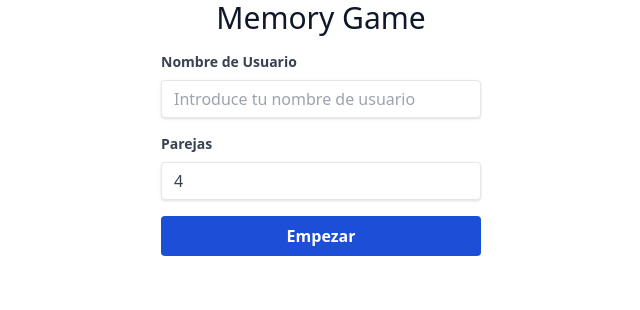
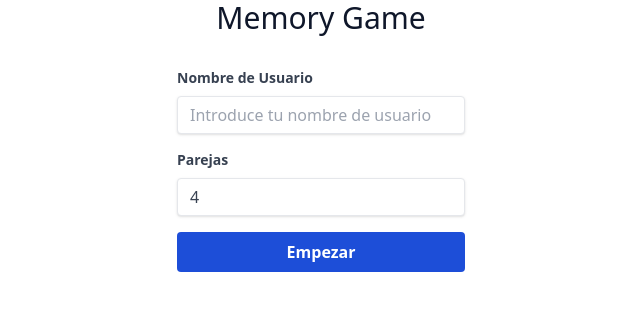
Before and after one commit to ocralo/memory-vue, a Vue app: page / in a window 1280 px wide. Shown: the top 310 px of the page, without its empty margins (319-959 px from the left). Built offline with nearby package versions, Linux system fonts and the light colour scheme.

Commit message:
feat: update styles

```diff
--- a/src/containers/TableCardsFlip/index.vue
+++ b/src/containers/TableCardsFlip/index.vue
@@ -35,11 +35,11 @@
 		<SpinnerComponent />
 	</section>
 	<template v-else>
-		<aside class="flex justify-center gap-4 mb-6">
+		<aside class="flex flex-wrap justify-center gap-4 mb-6 p-4">
 			<h3 class="text-xl text-rose-600 font-medium uppercase">
 				<span>{{ t('tableCardFlip.error_points') }}:</span> {{ errorPoints }}
 			</h3>
-			<h3 class="text-slate-900 text-xl font-medium">/</h3>
+			<h3 class="text-slate-900 text-xl font-medium hidden sm:block">/</h3>
 			<h3 class="text-xl text-green-600 font-medium uppercase">
 				<span>{{ t('tableCardFlip.success_points') }}:</span>
 				{{ successPoints }}
--- a/src/pages/Home/index.vue
+++ b/src/pages/Home/index.vue
@@ -5,7 +5,7 @@
 		</h1>
 	</header>
 	<main>
-		<form @submit.prevent="handleSubmit" class="max-w-xs w-full mx-auto">
+		<form @submit.prevent="handleSubmit" class="max-w-xs w-full mx-auto p-4">
 			<div class="mb-4">
 				<label
 					class="block text-gray-700 text-sm font-bold mb-2"
```
Also changed, not shown: 1 other file (tests, documents, lock files or other folders).
